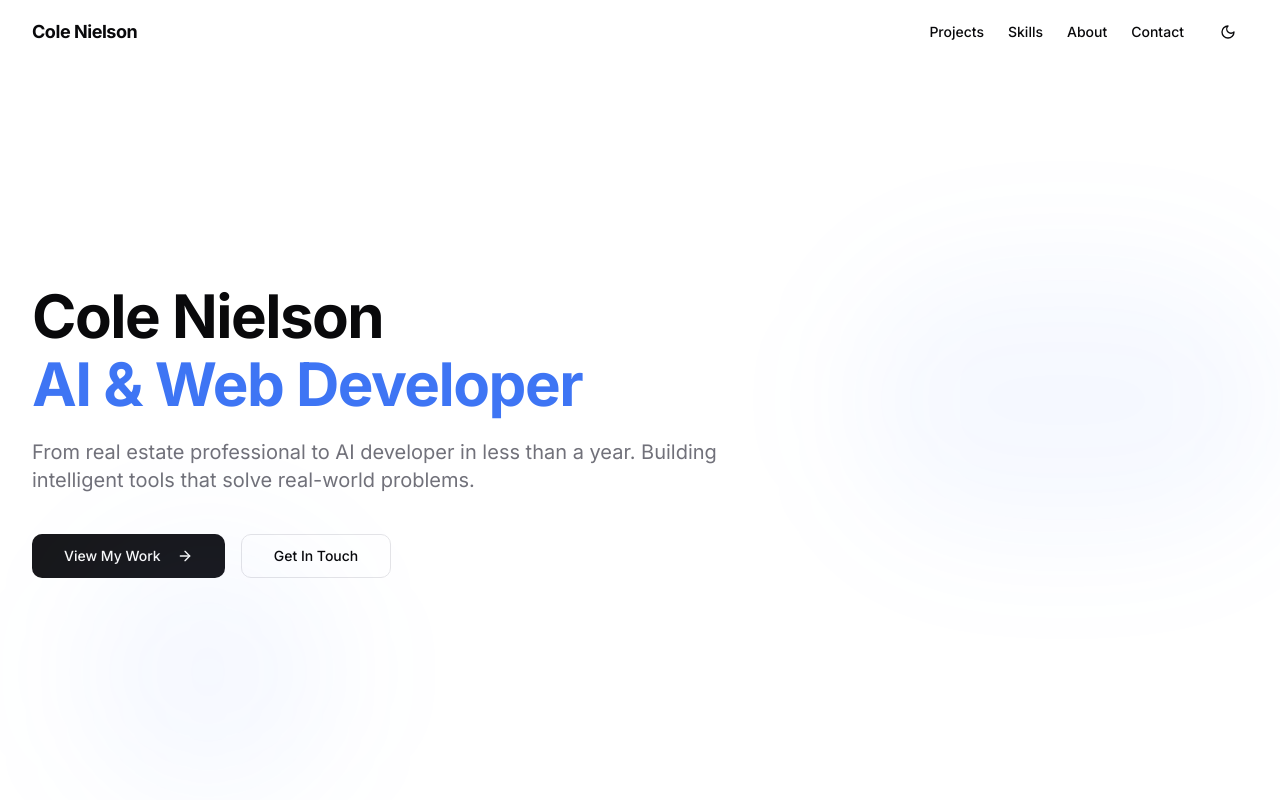
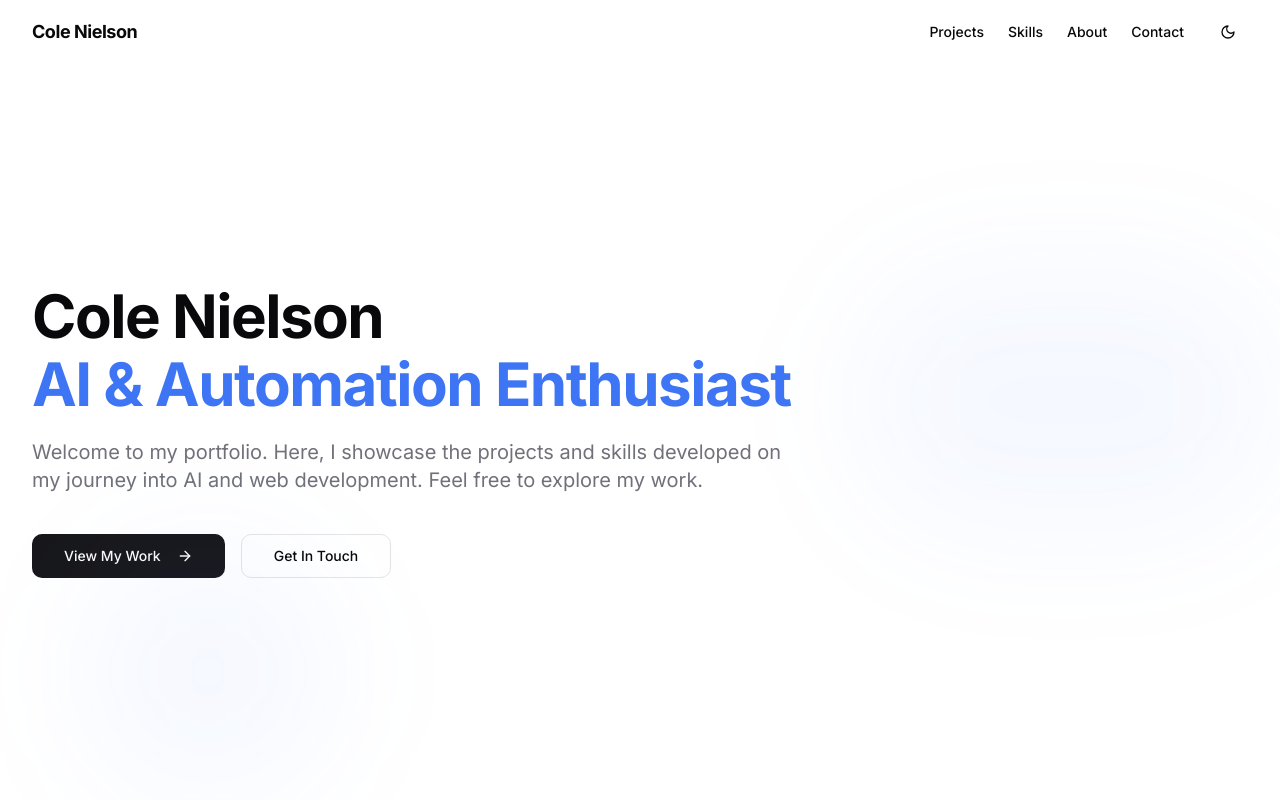
Before and after one commit to colenielsonauto/coles-mf-portfolio, a React (Vite) app: page / in a window 1280 px wide. Shown: the top 800 px of the page. Built offline with nearby package versions, Linux system fonts and the light colour scheme.

Commit message:
Update hero section text

```diff
--- a/src/components/HeroSection.tsx
+++ b/src/components/HeroSection.tsx
@@ -1,4 +1,3 @@
-
 import { Button } from '@/components/ui/button';
 import { ArrowRight } from 'lucide-react';
 
@@ -10,13 +9,14 @@ export function HeroSection() {
           <h1 className="heading-xl">
             Cole Nielson
             <span className="block text-accent mt-2">
-              AI & Web Developer
+              AI & Automation Enthusiast
             </span>
           </h1>
 
           <p className="text-xl text-muted-foreground">
-            From real estate professional to AI developer in less than a year.
-            Building intelligent tools that solve real-world problems.
+            Welcome to my portfolio. Here, I showcase the projects and skills
+            developed on my journey into AI and web development. Feel free
+            to explore my work.
           </p>
 
           <div className="flex flex-col sm:flex-row gap-4 pt-4">
```
